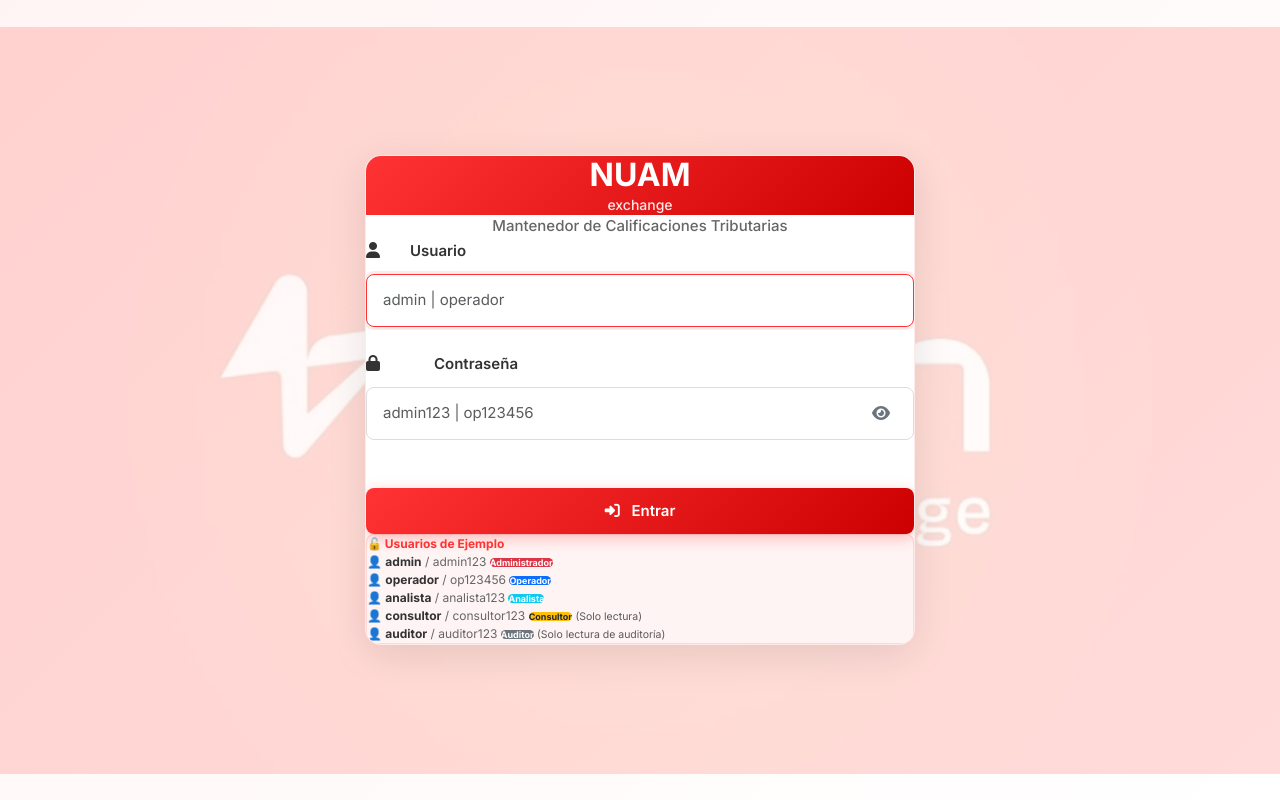
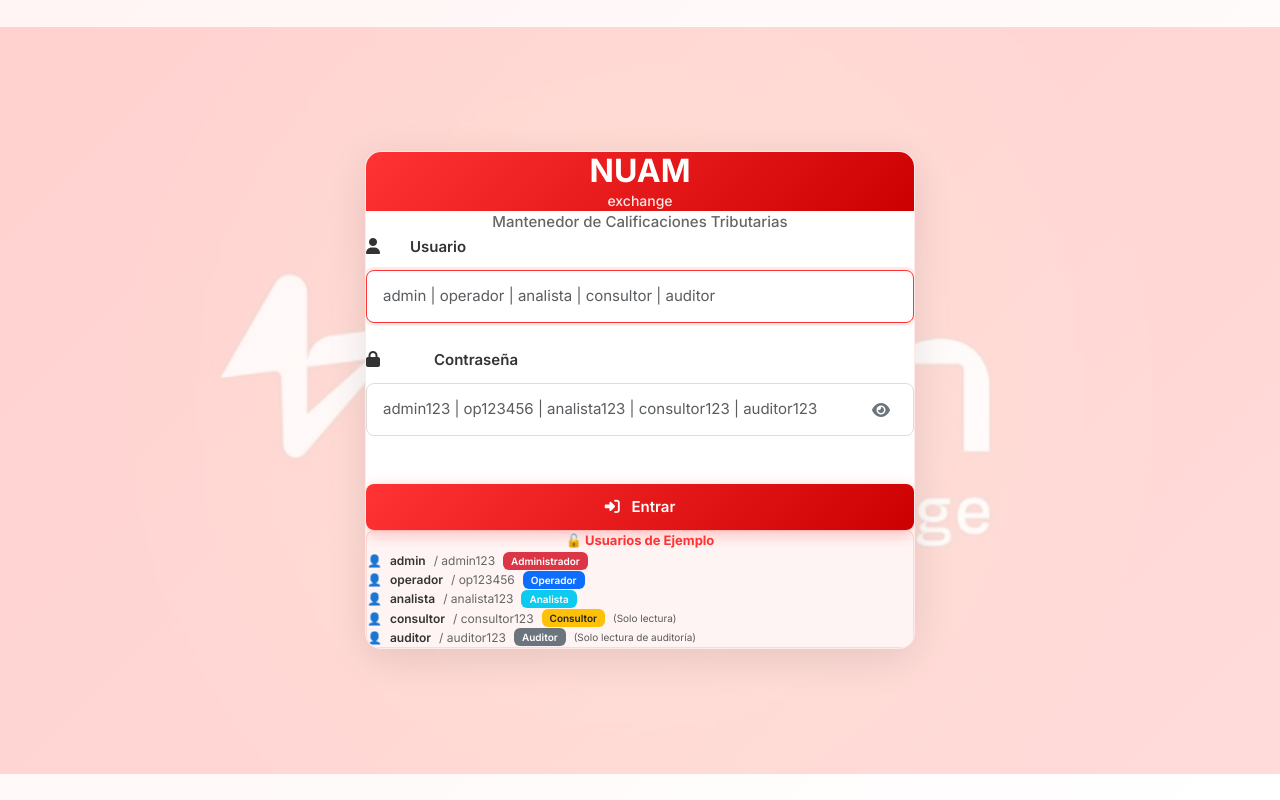
Before and after one commit to Tornadusk/NUAM, a Django app: page /accounts/login/ in a window 1280 px wide. Run offline with Django 5.2, Linux system fonts and the light colour scheme; parts of the project's set-up code (start-up, migrations or seed data) failed here and were passed over.

Commit message:
Nuevos usuarios

```diff
--- a/templates/registration/login.html
+++ b/templates/registration/login.html
@@ -49,7 +49,7 @@
                                class="form-control"
                                id="id_username"
                                name="username"
-                               placeholder="admin | operador"
+                               placeholder="admin | operador | analista | consultor | auditor"
                                required
                                autofocus
                                value="{{ form.username.value|default:'' }}">
@@ -64,7 +64,7 @@
                                    class="form-control"
                                    id="id_password"
                                    name="password"
-                                   placeholder="admin123 | op123456"
+                                   placeholder="admin123 | op123456 | analista123 | consultor123 | auditor123"
                                    style="padding-right: 50px;"
                                    required>
                             <button type="button"
--- a/templates/static/css/login.css
+++ b/templates/static/css/login.css
@@ -170,18 +170,36 @@ body.login-page > * {
 .demo-info-title {
     font-weight: 700;
     color: #FF3333;
-    font-size: 12px;
-    margin-bottom: 10px;
+    font-size: 13px;
+    margin-bottom: 12px;
+    text-align: center;
 }
 
 .demo-info-item {
     font-size: 12px;
     color: #666;
-    margin-bottom: 8px;
+    margin-bottom: 6px;
+    line-height: 1.6;
+    display: flex;
+    align-items: center;
+    gap: 8px;
+    flex-wrap: wrap;
 }
 
 .demo-info-item b {
     color: #333;
+    font-weight: 600;
+}
+
+.demo-info-item .badge {
+    font-size: 10px;
+    padding: 4px 8px;
+    font-weight: 600;
+}
+
+.demo-info-item small {
+    font-size: 10px;
+    color: #999;
 }
 
 /* Toggle Password Button */
```
